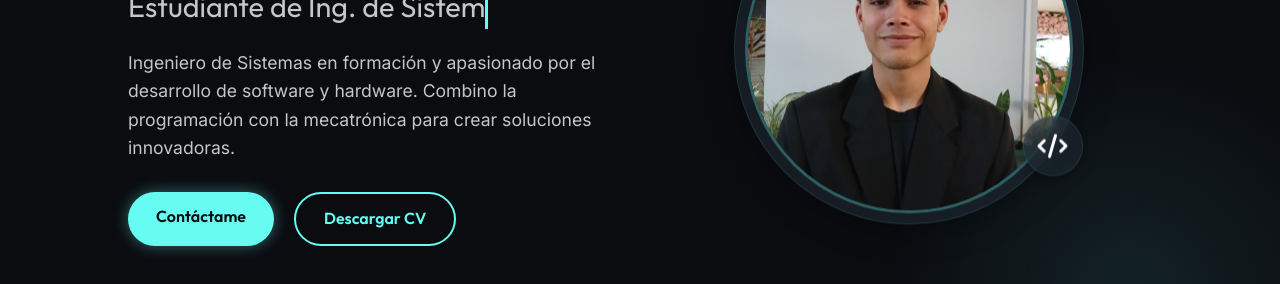
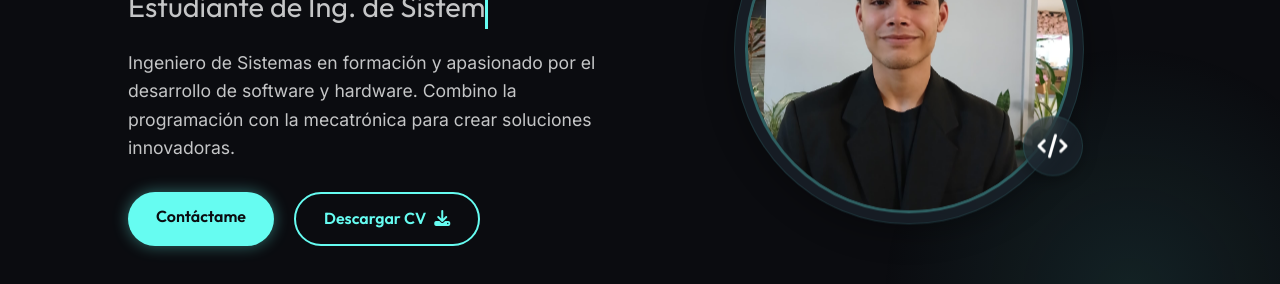
Before and after one commit to Ganp-YW/CV-web, a plain HTML site: page index.html in a window 1280 px wide. Shown: the part 356-640 px from the top of the page. Drawn offline with Linux system fonts and the light colour scheme.

Commit message:
Boton de descargar CV activo

```diff
--- a/index.html
+++ b/index.html
@@ -48,7 +48,7 @@
 
             <div class="hero-actions">
                 <a href="#contacto" class="btn btn-primary">Contáctame</a>
-                <a href="#" class="btn btn-outline">Descargar CV</a>
+                <a href="./assets/CV_Gerardo_Wateyma.pdf" download class="btn btn-outline">Descargar CV <i class="fas fa-download" style="margin-left: 5px;"></i></a>
             </div>
 
             <div class="social-links">
```
